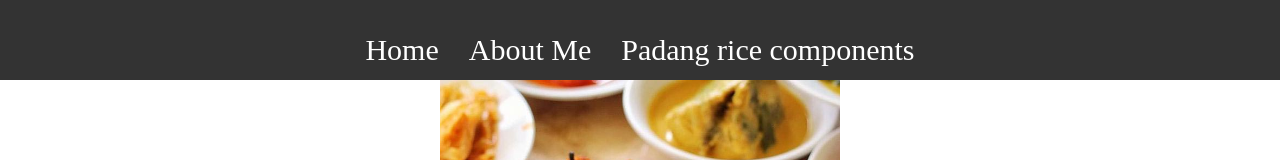
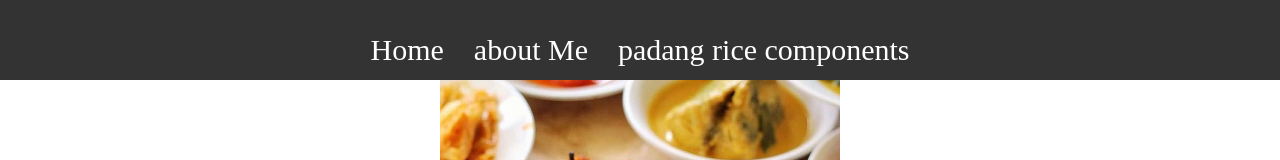
Before and after one commit to AventiyX/Avenlytix, a plain HTML site: page index.html in a window 1280 px wide. Shown: the top 160 px of the page. Drawn offline with Linux system fonts and the light colour scheme; files whose address does not match are found by name.

Commit message:
index.html

```diff
--- a/index.html
+++ b/index.html
@@ -12,9 +12,9 @@
                     <a href="#" class="a-navbar">Home</a>
                  </li>
                 <lI class="li-navbar">
-                    <a href="about.html" class="a-navbar">About Me</a>
+                    <a href="about.html" class="a-navbar">about Me</a>
                 <li class="li-navbar">
-                    <a href="Nasi padang.html" class="a-navbar">Padang rice components</a>
+                    <a href="Nasi padang.html" class="a-navbar">padang rice components</a>
                 </li>
             </ul>
         </div>
```
